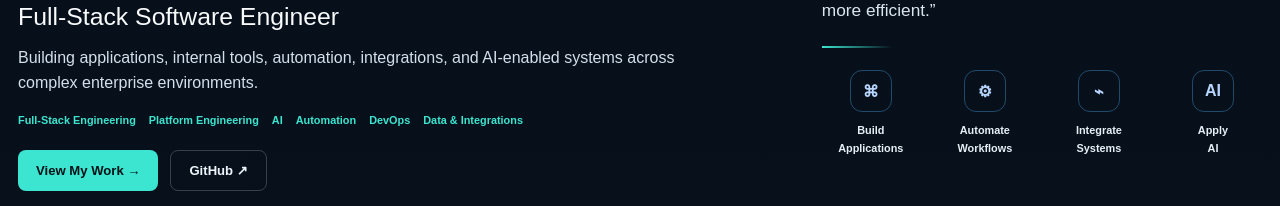
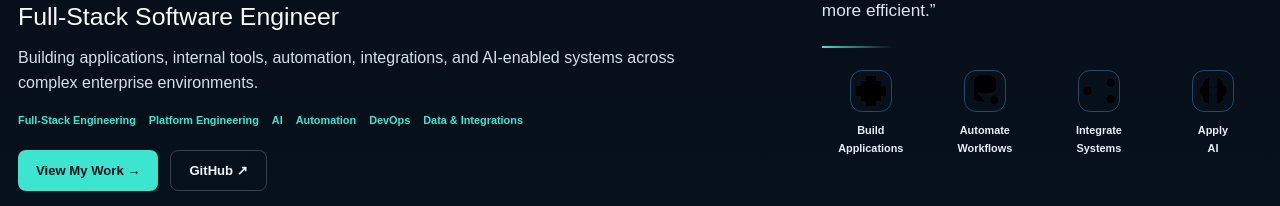
Before and after one commit to rchern315/robin-chernak-portfolio, a Next.js app: page / in a window 1280 px wide. Shown: the part 215-421 px from the top of the page. Built offline with nearby package versions, Linux system fonts and the light colour scheme.

Commit message:
feat: match hero capability icons to mockup

```diff
--- a/app/page.tsx
+++ b/app/page.tsx
@@ -87,10 +87,30 @@ export default function Home() {
           </blockquote>
           <div className="hero-rule" />
           <div className="hero-capabilities">
-            <div><b>⌘</b><span>Build<br />Applications</span></div>
-            <div><b>⚙</b><span>Automate<br />Workflows</span></div>
-            <div><b>⌁</b><span>Integrate<br />Systems</span></div>
-            <div><b>AI</b><span>Apply<br />AI</span></div>
+            <div>
+              <b className="capability-icon" aria-hidden="true">
+                <svg viewBox="0 0 24 24"><path d="M9 3h6v3h3v3h3v6h-3v3h-3v3H9v-3H6v-3H3V9h3V6h3V3Z"/><circle cx="12" cy="12" r="3"/><path d="M12 6v3M12 15v3M6 12h3M15 12h3"/></svg>
+              </b>
+              <span>Build<br />Applications</span>
+            </div>
+            <div>
+              <b className="capability-icon" aria-hidden="true">
+                <svg viewBox="0 0 24 24"><ellipse cx="12" cy="5" rx="6.5" ry="2.5"/><path d="M5.5 5v6c0 1.4 2.9 2.5 6.5 2.5s6.5-1.1 6.5-2.5V5M5.5 11v5c0 1.4 2.9 2.5 6.5 2.5"/><circle cx="17.5" cy="17.5" r="2.5"/><path d="M17.5 13.5v1.2M17.5 20.3v1.2M13.5 17.5h1.2M20.3 17.5h1.2M14.7 14.7l.9.9M19.4 19.4l.9.9M20.3 14.7l-.9.9M15.6 19.4l-.9.9"/></svg>
+              </b>
+              <span>Automate<br />Workflows</span>
+            </div>
+            <div>
+              <b className="capability-icon" aria-hidden="true">
+                <svg viewBox="0 0 24 24"><circle cx="5" cy="12" r="2.5"/><circle cx="19" cy="7" r="2.5"/><circle cx="19" cy="17" r="2.5"/><path d="M7.4 11.2 16.6 7.8M7.4 12.8l9.2 3.4"/></svg>
+              </b>
+              <span>Integrate<br />Systems</span>
+            </div>
+            <div>
+              <b className="capability-icon" aria-hidden="true">
+                <svg viewBox="0 0 24 24"><path d="M9.5 4.5A3.5 3.5 0 0 0 6 8v.6A3.7 3.7 0 0 0 4 12a3.7 3.7 0 0 0 2 3.4V16a3.5 3.5 0 0 0 3.5 3.5M14.5 4.5A3.5 3.5 0 0 1 18 8v.6a3.7 3.7 0 0 1 2 3.4 3.7 3.7 0 0 1-2 3.4V16a3.5 3.5 0 0 1-3.5 3.5M12 4v16M8.5 8.5c1.1.2 2 .9 2.5 1.8M15.5 8.5c-1.1.2-2 .9-2.5 1.8M8.5 15.5c1.1-.2 2-.9 2.5-1.8M15.5 15.5c-1.1-.2-2-.9-2.5-1.8"/></svg>
+              </b>
+              <span>Apply<br />AI</span>
+            </div>
           </div>
         </aside>
       </section>
```
